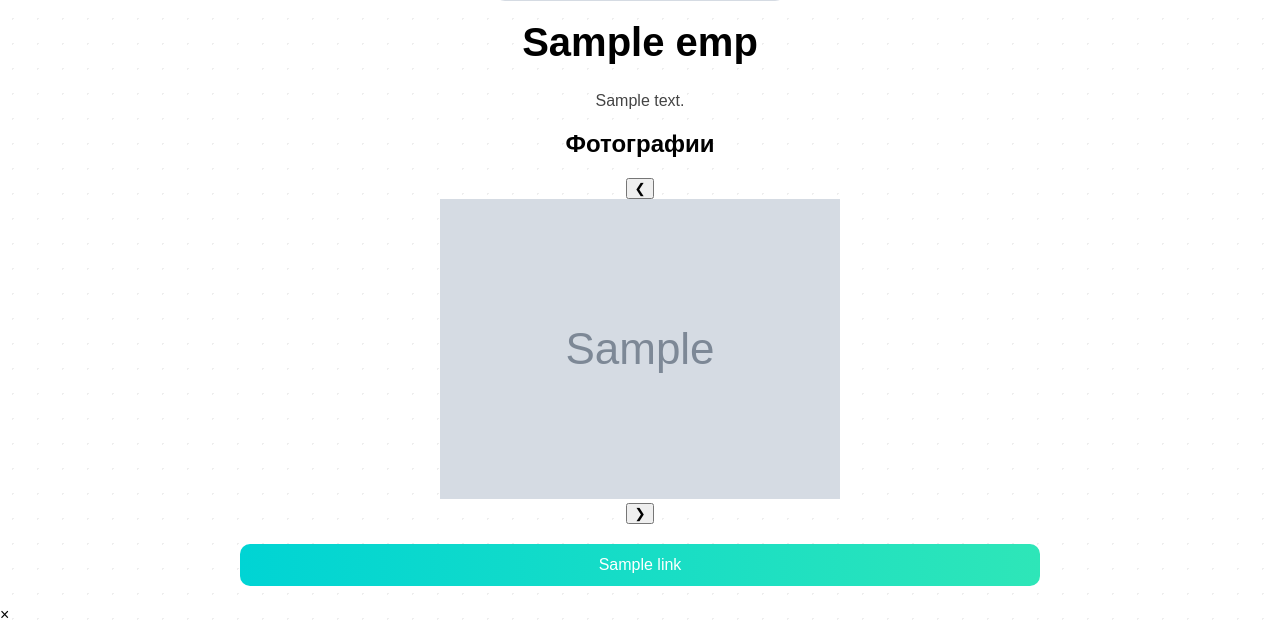
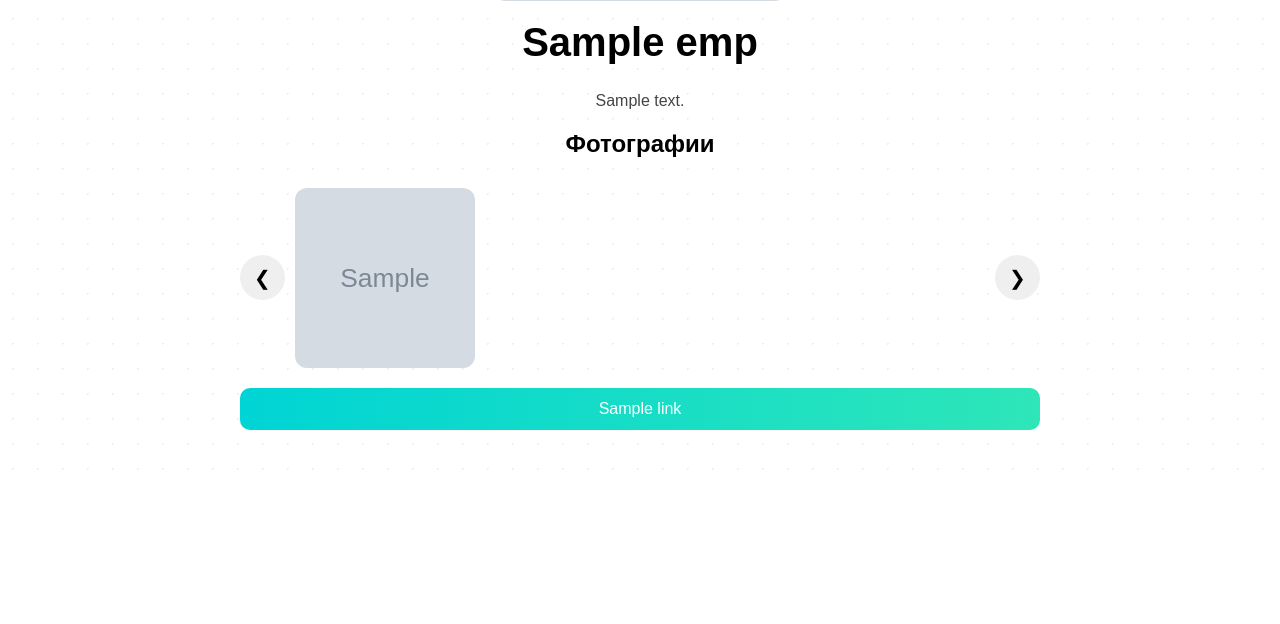
Before and after one commit to flowerdi16/vmnsite, a Python web app: template templates/detail.html in a window 1280 px wide. Shown: the part 319-943 px from the top of the page. After the commit the page ends 789 px from the top, so only its background shows below. Run offline with Jinja, Linux system fonts and the light colour scheme; the template is opened without the code that fills it: most values are stand-ins (such as "Sample title", 1, 10 or a date in 2020); grey boxes marked "Sample" are stand-in pictures.

Commit message:
Update style.css

```diff
--- a/static/style.css
+++ b/static/style.css
@@ -281,3 +281,64 @@ body {
     border-radius: 10px;
     margin: 10px 0;
 }
+
+.gallery-wrapper{
+    display:flex;
+    align-items:center;
+    gap:10px;
+    margin-top:30px;
+}
+
+.gallery{
+    display:flex;
+    overflow-x:auto;
+    gap:12px;
+    flex:1;
+    scroll-behavior:smooth;
+}
+
+.gallery::-webkit-scrollbar{
+    display:none;
+}
+
+.gallery-img{
+    width:180px;
+    height:180px;
+    object-fit:cover;
+    border-radius:12px;
+    cursor:pointer;
+    flex-shrink:0;
+}
+
+.gallery-btn{
+    width:45px;
+    height:45px;
+    border:none;
+    border-radius:50%;
+    cursor:pointer;
+    font-size:20px;
+}
+
+.image-modal{
+    display:none;
+    position:fixed;
+    inset:0;
+    background:rgba(0,0,0,.9);
+    justify-content:center;
+    align-items:center;
+    z-index:9999;
+}
+
+.modal-image{
+    max-width:90%;
+    max-height:90%;
+}
+
+.close-modal{
+    position:absolute;
+    top:20px;
+    right:30px;
+    color:white;
+    font-size:40px;
+    cursor:pointer;
+}
```
